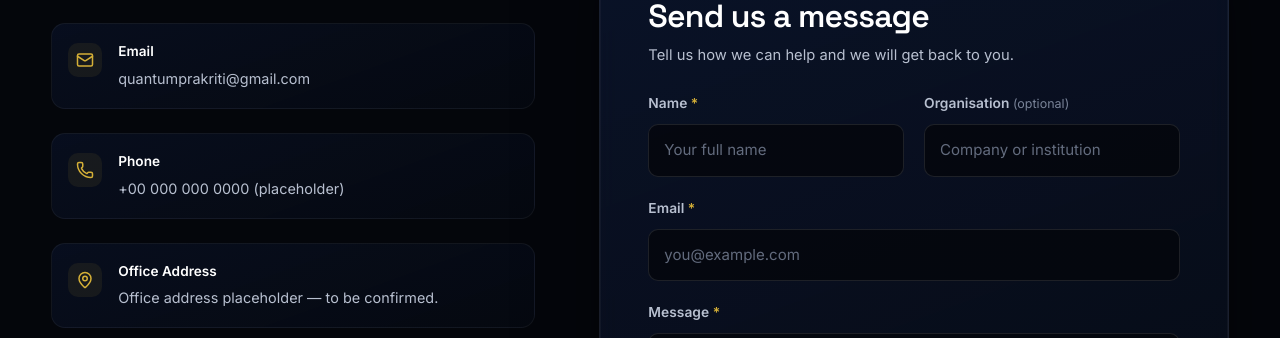
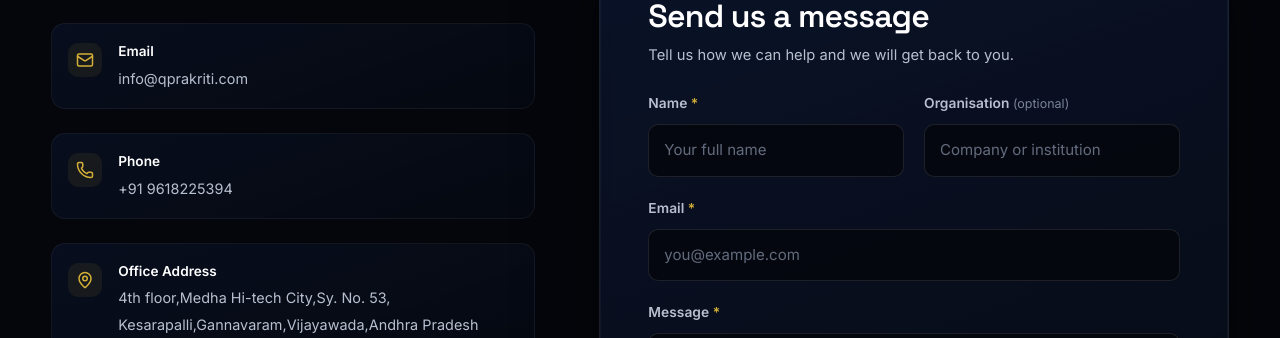
Before and after one commit to TejaBattula/Quantum-Prakriti, a React (Vite) app in the folder Qp-frontend/: page /contact in a window 1280 px wide. Shown: the part 614-952 px from the top of the page. Built offline with nearby package versions, Linux system fonts and the light colour scheme; no server answers; a web font is replaced by a local one.

Commit message:
Contact info added

```diff
--- a/Qp-frontend/index.html
+++ b/Qp-frontend/index.html
@@ -5,6 +5,7 @@
     <meta name="viewport" content="width=device-width, initial-scale=1.0" />
     <meta name="description" content="Q-Prakrithi Private Limited — Engineering a Quantum-Ready Future through quantum technologies and quantum-safe cybersecurity." />
     <meta name="theme-color" content="#05070D" />
+    <link rel="icon" type="image/png" href="/q-prakriti-mark-logo.png" />
     <title>Q-Prakriti</title>
     <link rel="preconnect" href="https://fonts.googleapis.com" />
     <link rel="preconnect" href="https://fonts.gstatic.com" crossorigin />
--- a/Qp-frontend/src/pages/Contact.jsx
+++ b/Qp-frontend/src/pages/Contact.jsx
@@ -188,7 +188,7 @@ export default function Contact() {
                 <Mail size={18} />
                 <div>
                   <strong>Email</strong>
-                  <span>quantumprakriti@gmail.com</span>
+                  <span>info@qprakriti.com</span>
                 </div>
               </li>
 
@@ -196,7 +196,7 @@ export default function Contact() {
                 <Phone size={18} />
                 <div>
                   <strong>Phone</strong>
-                  <span>+00 000 000 0000 (placeholder)</span>
+                  <span>+91 9618225394</span>
                 </div>
               </li>
 
@@ -204,7 +204,7 @@ export default function Contact() {
                 <MapPin size={18} />
                 <div>
                   <strong>Office Address</strong>
-                  <span>Office address placeholder — to be confirmed.</span>
+                  <span>4th floor,Medha Hi-tech City,Sy. No. 53,<br/>Kesarapalli,Gannavaram,Vijayawada,Andhra Pradesh 521102,India.</span>
                 </div>
               </li>
             </ul>
```
Also changed, not shown: Qp-frontend/public/q-prakriti-mark-logo.png (added).
